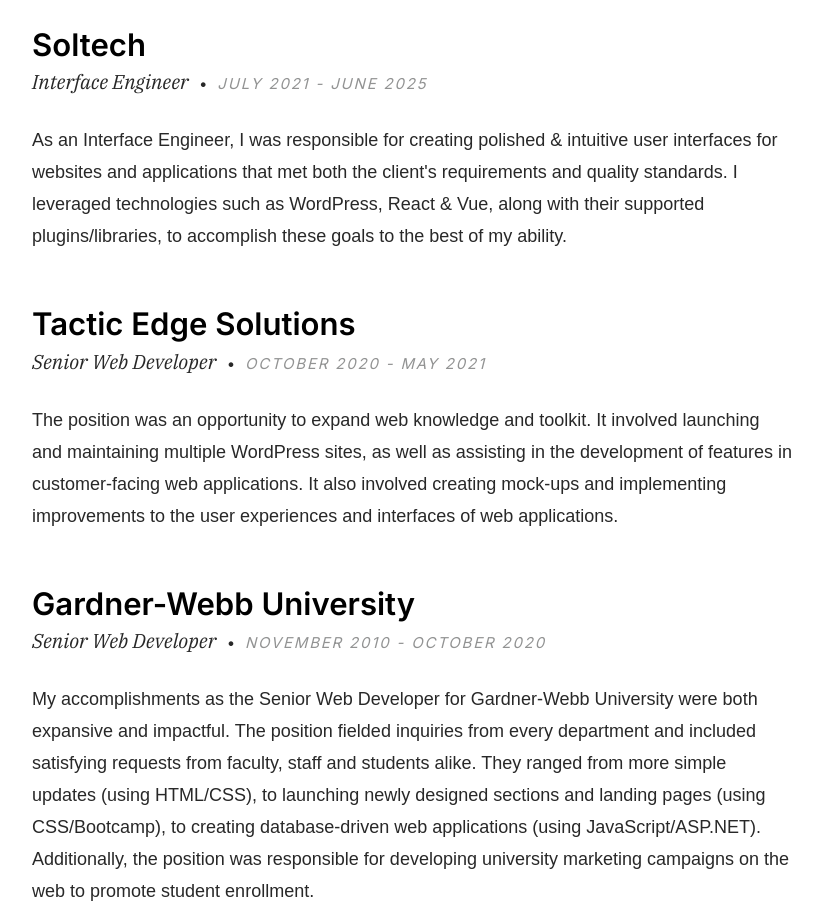
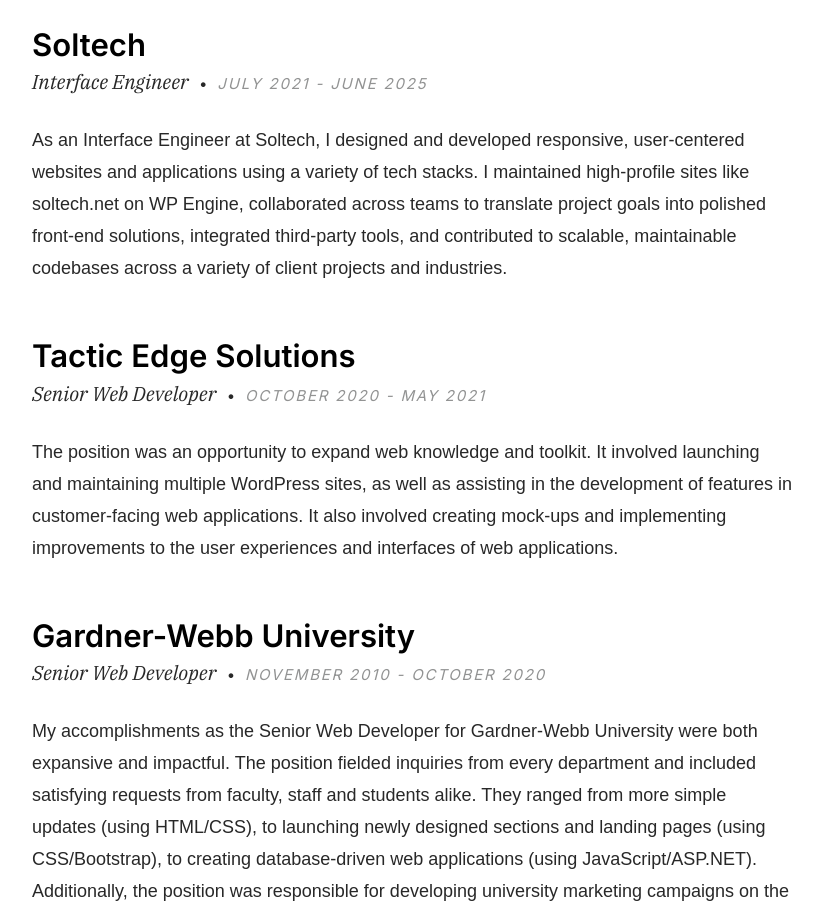
Before and after one commit to mattrenfer/resume-site, a React (Create React App) app: page / in a window 1280 px wide. Shown: the part 2300-3214 px from the top of the page, without its empty margins (362-1184 px from the left). Built offline with nearby package versions, Linux system fonts and the light colour scheme.

Commit message:
resume updates

```diff
--- a/src/components/about/about.js
+++ b/src/components/about/about.js
@@ -61,7 +61,7 @@
                                 </div>
                                 <div className='column w-1000-stack'>
                                     <a
-                                        href={`${resumeData.publicUrl}/matthew-renfer-digital-solutions-resume.pdf${resumeData.resumeVersion}`}
+                                        href={`${resumeData.publicUrl}/renfer-digital-solutions-resume.pdf${resumeData.resumeVersion}`}
                                         className='btn btn--download'
                                         target='_blank'
                                         rel='noreferrer'
--- a/src/resumeData.js
+++ b/src/resumeData.js
@@ -1,7 +1,7 @@
 let resumeData = {
     publicUrl: process.env.PUBLIC_URL,
     imageBaseUrl: '/',
-    resumeVersion: '?v=5',
+    resumeVersion: '?v=6',
     name: 'Matthew Russell Renfer',
     role: 'Digital Solutions Engineer',
     email: 'renferdigitalsolutions [at] gmail.com',
@@ -35,7 +35,7 @@
             monthOfLeaving: 'June',
             yearOfLeaving: '2025',
             description:
-                "As an Interface Engineer, I was responsible for creating polished & intuitive user interfaces for websites and applications that met both the client's requirements and quality standards. I leveraged technologies such as WordPress, React & Vue, along with their supported plugins/libraries, to accomplish these goals to the best of my ability.",
+                'As an Interface Engineer at Soltech, I designed and developed responsive, user-centered websites and applications using a variety of tech stacks. I maintained high-profile sites like soltech.net on WP Engine, collaborated across teams to translate project goals into polished front-end solutions, integrated third-party tools, and contributed to scalable, maintainable codebases across a variety of client projects and industries.',
         },
         {
             id: 3,
@@ -57,7 +57,7 @@
             monthOfLeaving: 'October',
             yearOfLeaving: '2020',
             description:
-                'My accomplishments as the Senior Web Developer for Gardner-Webb University were both expansive and impactful. The position fielded inquiries from every department and included satisfying requests from faculty, staff and students alike. They ranged from more simple updates (using HTML/CSS), to launching newly designed sections and landing pages (using CSS/Bootcamp), to creating database-driven web applications (using JavaScript/ASP.NET). Additionally, the position was responsible for developing university marketing campaigns on the web to promote student enrollment.',
+                'My accomplishments as the Senior Web Developer for Gardner-Webb University were both expansive and impactful. The position fielded inquiries from every department and included satisfying requests from faculty, staff and students alike. They ranged from more simple updates (using HTML/CSS), to launching newly designed sections and landing pages (using CSS/Bootstrap), to creating database-driven web applications (using JavaScript/ASP.NET). Additionally, the position was responsible for developing university marketing campaigns on the web to promote student enrollment.',
         },
     ],
 
```
Also changed, not shown: 1 other file (tests, documents, lock files or other folders).
